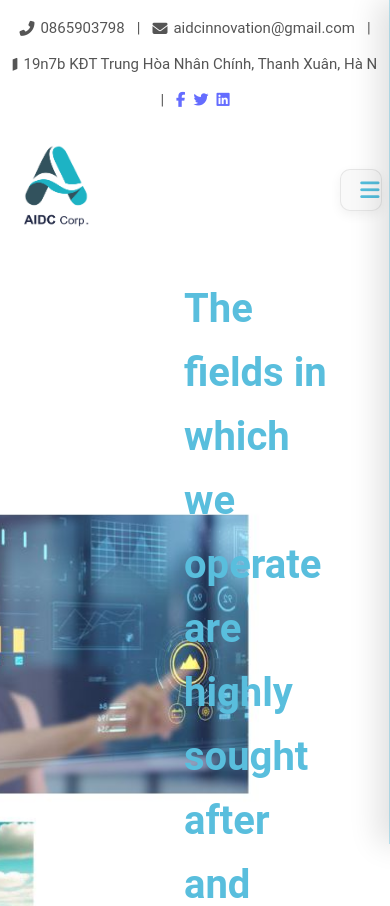
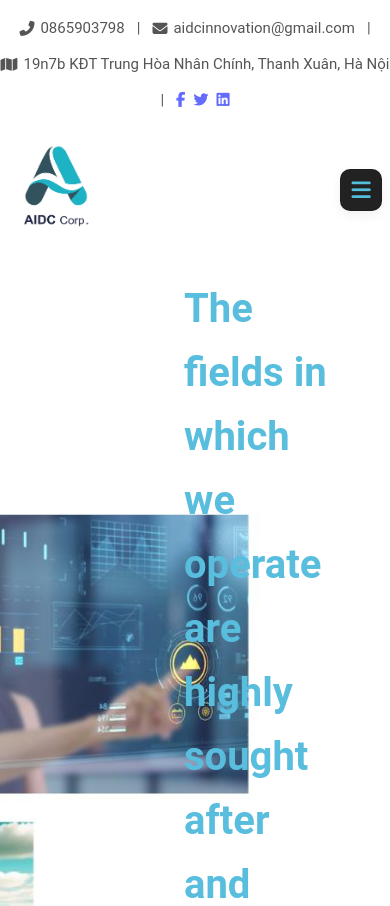
Before and after one commit to toando0212/company_FE, a React (Vite) app: page /#/field in a window 390 px wide. Shown: the top 906 px of the page. Built offline with nearby package versions, Linux system fonts and the light colour scheme.

Commit message:
nav->sidebar responsive

```diff
--- a/src/components/Header.tsx
+++ b/src/components/Header.tsx
@@ -3,9 +3,27 @@
 import logo from "../assets/logo_aidc.png";
 
 const Header: React.FC = () => {
+  // State để kiểm soát ẩn hoàn toàn sidebar sau khi transition đóng xong
+  const [sidebarVisible, setSidebarVisible] = React.useState(false);
+  const [mobileOpen, setMobileOpen] = React.useState(false);
+  // Thêm state để kiểm soát class 'open' cho hiệu ứng mở
+  const [sidebarShouldOpen, setSidebarShouldOpen] = React.useState(false);
+
+  React.useEffect(() => {
+    if (mobileOpen) {
+      setSidebarVisible(true);
+      // Đợi 1 tick để thêm class 'open' (kích hoạt transition)
+      setTimeout(() => setSidebarShouldOpen(true), 10);
+    } else {
+      setSidebarShouldOpen(false);
+    }
+  }, [mobileOpen]);
   const location = useLocation();
 
   const [dropdownOpen, setDropdownOpen] = React.useState(false);
+
+
+  // ===== Mobile: hamburger + drawer
 
   // ===== Sticky-on-scroll
   const [fixed, setFixed] = React.useState(false);
@@ -32,7 +50,6 @@
   }, [fixed]);
 
   // ===== Mobile: hamburger + drawer
-  const [mobileOpen, setMobileOpen] = React.useState(false);
   React.useEffect(() => {
     // khóa scroll khi mở menu
     document.documentElement.classList.toggle("no-scroll", mobileOpen);
@@ -49,6 +66,11 @@
     { path: "/career", label: "Career opportunities" },
     { path: "/contact", label: "Contact" },
   ];
+
+  // Xử lý animation end để ẩn hoàn toàn khi đóng
+  const handleSidebarTransitionEnd = () => {
+    if (!mobileOpen) setSidebarVisible(false);
+  };
 
   return (
     <>
@@ -109,9 +131,7 @@
       {/* Main Header */}
       <header
         ref={mainHeaderRef}
-        className={`main-header ${fixed ? "is-fixed" : ""} ${
-          mobileOpen ? "overlay" : ""
-        }`}
+        className={`main-header ${fixed ? "is-fixed" : ""} ${mobileOpen ? "overlay" : ""}`}
       >
         <div className="logo-box">
           <Link to="/">
@@ -167,15 +187,19 @@
           aria-expanded={mobileOpen}
           onClick={() => setMobileOpen((v) => !v)}
         >
-          {/* FA v6: */}
           <i className="fa-solid fa-bars"></i>
         </button>
+      </header>
 
-        {/* Mobile Drawer */}
+      {/* Mobile Sidebar (tách khỏi header, luôn render để transition mượt) */}
+      {sidebarVisible && (
+        <>
           <aside
             id="mobile-drawer"
-          className={`mobile-drawer ${mobileOpen ? "open" : ""}`}
+            className={`mobile-drawer${sidebarShouldOpen ? " open" : ""}`}
             aria-hidden={!mobileOpen}
+            onTransitionEnd={handleSidebarTransitionEnd}
+            style={{ pointerEvents: mobileOpen ? 'auto' : 'none' }}
           >
             <nav className="mobile-nav" aria-label="Mobile">
               {navItems.map((item) => (
@@ -189,7 +213,6 @@
                 </Link>
               ))}
             </nav>
-
             <div className="mobile-lang">
               <button className="mobile-lang-btn" onClick={closeMobile}>
                 VI
@@ -199,16 +222,14 @@
               </button>
             </div>
           </aside>
-
-        {/* Backdrop */}
-        {mobileOpen && (
           <button
             className="drawer-backdrop"
             aria-label="Close menu"
             onClick={closeMobile}
+            style={{ pointerEvents: mobileOpen ? 'auto' : 'none', opacity: mobileOpen ? 1 : 0, transition: 'opacity 0.28s' }}
           />
+        </>
       )}
-      </header>
     </>
   );
 };
--- a/src/css/header.css
+++ b/src/css/header.css
@@ -1,3 +1,8 @@
+/* Ẩn nút chuyển ngôn ngữ ở navbar và sidebar */
+.language-switcher,
+.mobile-lang {
+  display: none !important;
+}
 /* Center and style the combined contact row in header */
 .header-contact-item {
   display: flex;
@@ -21,7 +26,7 @@
   z-index: 100;
   margin: 0;
   box-sizing: border-box;
-  overflow-x: hidden;
+  /* overflow-x: hidden;  Loại bỏ để không có thanh cuộn riêng */
 }
 
 .header-top .container {
@@ -52,7 +57,7 @@
   background: #fff;
   /* Đặt nền trắng toàn trang */
   line-height: 1.6;
-  overflow-x: hidden;
+  /* overflow-x: hidden;  Loại bỏ để không có thanh cuộn riêng */
   box-sizing: border-box;
   width: 100%;
 }
@@ -160,7 +165,7 @@
   justify-content: center;
   /* Căn giữa các item trong navbar */
   min-width: 0;
-  overflow: hidden;
+  /* overflow: hidden;  Loại bỏ để không bị cắt nội dung */
   width: 90%;
 }
 
@@ -172,7 +177,7 @@
   padding: 0;
   align-items: center;
   white-space: nowrap;
-  overflow: visible;
+  /* overflow: visible;  Không cần thiết */
 }
 
 .main-nav ul li {
@@ -312,7 +317,7 @@
     margin: 8px 0 0 0;
     width: auto;
     max-width: 100%;
-    overflow-x: hidden;
+    /* overflow-x: hidden; Loại bỏ để không có thanh cuộn riêng */
   }
 
   .main-header-inner {
@@ -331,10 +336,9 @@
   }
 
   .main-nav ul {
-
     gap: 12px;
     padding-bottom: 4px;
-    overflow: auto;
+    /* overflow: auto; Loại bỏ để tránh cuộn riêng */
     justify-content: space-evenly;
     flex-wrap: wrap;
   }
@@ -464,6 +468,18 @@
   box-shadow: 0 4px 12px rgba(0,0,0,.06);
   z-index: 1002; /* cao hơn header */
 }
+
+@media (max-width: 900px) {
+  .hamburger {
+    display: inline-block;
+    position: static !important;
+    right: unset !important;
+    top: unset !important;
+    transform: none !important;
+    margin-left: auto;
+  }
+}
+
 .hamburger i {
   font-size: 22px;
   color: #53bedd;
@@ -472,17 +488,25 @@
 /* ===== Mobile drawer ===== */
 .mobile-drawer{
   position: fixed;
-  inset: 0 0 0 auto;             /* dock bên phải */
+  top: 0;
+  right: 0;
+  bottom: 0;
+  left: auto;
   width: min(84vw, 360px);
-  background: #ffffff;
+  height: 100vh;
+  background: #59bedd;
+  color: #fff;
   transform: translateX(100%);
-  transition: transform .28s cubic-bezier(.22,.61,.36,1);
-  z-index: 1100;
+  transition: transform 0.28s cubic-bezier(.22,.61,.36,1), background 0.2s;
+  z-index: 2000;
   display: flex;
   flex-direction: column;
   padding: 18px 16px 24px;
   box-shadow: -12px 0 28px rgba(0,0,0,.12);
+  overflow-y: auto;
+  overflow-x: hidden;
 }
+
 .mobile-drawer.open{ transform: translateX(0); }
 
 .drawer-backdrop{
@@ -495,19 +519,28 @@
 .mobile-nav{
   display: grid; gap: 8px;
   margin-top: 8px;
+  flex: 1; /* Để nav chiếm hết không gian trống trong sidebar */
+  overflow-y: auto; /* Cho phép cuộn nếu menu quá dài */
+  padding-bottom: 20px;
 }
 .mobile-nav a{
   padding: 12px 14px;
   border-radius: 12px;
   font-weight: 700;
-  color: #0f172a;
+  color: #fff;
   text-decoration: none;
-  background: #f8fafc;
-  border: 1px solid #e2e8f0;
+  background: rgba(255,255,255,.1);
+  border: 1px solid rgba(255,255,255,.18);
+  transition: transform 0.15s, background 0.2s;
 }
+.mobile-nav a:hover {
+  background: #f0f9ff;
+  transform: translateY(-1px);
+}
+
 .mobile-nav a.is-active{
-  background: #e6f3fb;
-  border-color: #c3e5fb;
+  background: rgba(255,255,255,.2);
+  border-color: rgba(255,255,255,.35);
 }
 
 /* Switcher ngôn ngữ trong mobile */
@@ -522,7 +555,9 @@
   padding: 10px 12px;
   border-radius: 999px;
   border: 1px solid #cbd5e1;
-  background: #fff;
+  background: #59bedd;
+  color: #fff;
+  border-color: rgba(255,255,255,.35);
   font-weight: 700;
 }
 
@@ -548,6 +583,28 @@
     padding-left: 4px;
   }
   .logo-box img{ width: 84px; height: auto; }
+  .hamburger {
+    position: static;
+    margin-left: 0;
+    margin-right: 0;
+    top: auto;
+    right: auto;
+    transform: none;
+    display: inline-flex;
+    align-items: center;
+    justify-content: center;
+    width: 42px;
+    height: 42px;
+    border-radius: 10px;
+    border: 1px solid rgba(0,0,0,.08);
+    box-shadow: 0 4px 12px rgba(0,0,0,.06);
+    z-index: 1002;
+    background: #222;
+  }
+  .hamburger i {
+    font-size: 22px;
+    color: #53bedd;
+  }
 
   /* Top info gọn lại */
   .header-top .container{
@@ -558,8 +615,3 @@
 }
 
 /* (Optional) Nếu muốn drawer cùng tông xanh như desktop: */
-
-.mobile-drawer{ background:#59bedd; }
-.mobile-nav a{ background:rgba(255,255,255,.1); color:#fff; border-color:rgba(255,255,255,.18); }
-.mobile-nav a.is-active{ background:rgba(255,255,255,.2); }
-.mobile-lang-btn{ background:#59bedd; color:#fff; border-color:rgba(255,255,255,.35); }
--- a/src/css/page-common.css
+++ b/src/css/page-common.css
@@ -1,3 +1,22 @@
+/* --- Fix input focus border for contact form --- */
+.contact-form input:focus,
+.contact-form textarea:focus {
+  border-color: #59bedd;
+  outline: none;
+  box-shadow: 0 0 0 2px rgba(89, 190, 221, 0.15);
+  transition: border-color 0.2s, box-shadow 0.2s;
+}
+/* --- Fix contact form input overflow/flex bug (force override) --- */
+.form-row {
+  min-width: 0 !important;
+}
+.form-group {
+  overflow: hidden !important;
+}
+.contact-form input,
+.contact-form textarea {
+  box-sizing: border-box !important;
+}
 /* Career grid styles */
 .career-grid {
   display: grid;
@@ -617,10 +636,14 @@
 }
 .form-row {
   display: flex;
+  flex-direction: row;
+  flex-wrap: wrap;
   gap: 16px;
 }
 .form-group {
   flex: 1;
+  min-width: 0;
+  max-width: 100%;
 }
 @media (max-width: 600px) {
   .form-row {
```
Also changed, not shown: 5 other files (tests, documents, lock files or other folders). Lines whose indentation alone changed are shown as unchanged.
